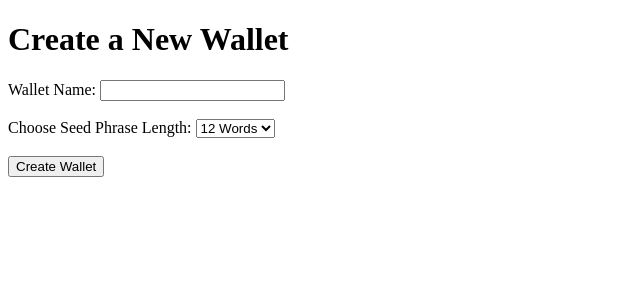
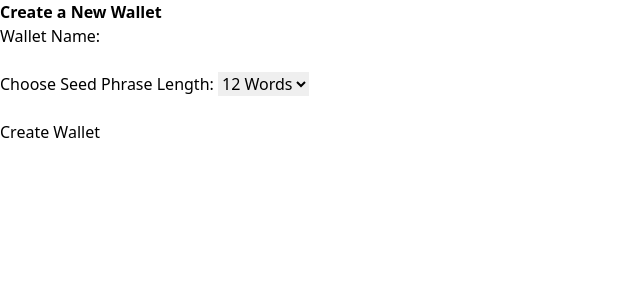
Before and after one commit to 0ceanSlim/elements.py, a Flask app: page / in a window 1280 px wide. Shown: the top 300 px of the page, without its empty margins (0-640 px from the left). Run offline with Flask 3, Linux system fonts and the light colour scheme.

Commit message:
tailwindcss added to flask app

```diff
--- /dev/null
+++ b/app/static/common.js
@@ -0,0 +1 @@
+//javascript placeholder
--- /dev/null
+++ b/app/static/style/input.css
@@ -0,0 +1,5 @@
+@config "tailwind.config.js";
+
+@tailwind base;
+@tailwind components;
+@tailwind utilities;
--- /dev/null
+++ b/app/static/style/output.css
@@ -0,0 +1,549 @@
+/*
+! tailwindcss v3.3.6 | MIT License | https://tailwindcss.com
+*/
+
+/*
+1. Prevent padding and border from affecting element width. (https://github.com/mozdevs/cssremedy/issues/4)
+2. Allow adding a border to an element by just adding a border-width. (https://github.com/tailwindcss/tailwindcss/pull/116)
+*/
+
+*,
+::before,
+::after {
+  box-sizing: border-box;
+  /* 1 */
+  border-width: 0;
+  /* 2 */
+  border-style: solid;
+  /* 2 */
+  border-color: #e5e7eb;
+  /* 2 */
+}
+
+::before,
+::after {
+  --tw-content: '';
+}
+
+/*
+1. Use a consistent sensible line-height in all browsers.
+2. Prevent adjustments of font size after orientation changes in iOS.
+3. Use a more readable tab size.
+4. Use the user's configured `sans` font-family by default.
+5. Use the user's configured `sans` font-feature-settings by default.
+6. Use the user's configured `sans` font-variation-settings by default.
+*/
+
+html {
+  line-height: 1.5;
+  /* 1 */
+  -webkit-text-size-adjust: 100%;
+  /* 2 */
+  -moz-tab-size: 4;
+  /* 3 */
+  -o-tab-size: 4;
+     tab-size: 4;
+  /* 3 */
+  font-family: ui-sans-serif, system-ui, -apple-system, BlinkMacSystemFont, "Segoe UI", Roboto, "Helvetica Neue", Arial, "Noto Sans", sans-serif, "Apple Color Emoji", "Segoe UI Emoji", "Segoe UI Symbol", "Noto Color Emoji";
+  /* 4 */
+  font-feature-settings: normal;
+  /* 5 */
+  font-variation-settings: normal;
+  /* 6 */
+}
+
+/*
+1. Remove the margin in all browsers.
+2. Inherit line-height from `html` so users can set them as a class directly on the `html` element.
+*/
+
+body {
+  margin: 0;
+  /* 1 */
+  line-height: inherit;
+  /* 2 */
+}
+
+/*
+1. Add the correct height in Firefox.
+2. Correct the inheritance of border color in Firefox. (https://bugzilla.mozilla.org/show_bug.cgi?id=190655)
+3. Ensure horizontal rules are visible by default.
+*/
+
+hr {
+  height: 0;
+  /* 1 */
+  color: inherit;
+  /* 2 */
+  border-top-width: 1px;
+  /* 3 */
+}
+
+/*
+Add the correct text decoration in Chrome, Edge, and Safari.
+*/
+
+abbr:where([title]) {
+  -webkit-text-decoration: underline dotted;
+          text-decoration: underline dotted;
+}
+
+/*
+Remove the default font size and weight for headings.
+*/
+
+h1,
+h2,
+h3,
+h4,
+h5,
+h6 {
+  font-size: inherit;
+  font-weight: inherit;
+}
+
+/*
+Reset links to optimize for opt-in styling instead of opt-out.
+*/
+
+a {
+  color: inherit;
+  text-decoration: inherit;
+}
+
+/*
+Add the correct font weight in Edge and Safari.
+*/
+
+b,
+strong {
+  font-weight: bolder;
+}
+
+/*
+1. Use the user's configured `mono` font-family by default.
+2. Use the user's configured `mono` font-feature-settings by default.
+3. Use the user's configured `mono` font-variation-settings by default.
+4. Correct the odd `em` font sizing in all browsers.
+*/
+
+code,
+kbd,
+samp,
+pre {
+  font-family: ui-monospace, SFMono-Regular, Menlo, Monaco, Consolas, "Liberation Mono", "Courier New", monospace;
+  /* 1 */
+  font-feature-settings: normal;
+  /* 2 */
+  font-variation-settings: normal;
+  /* 3 */
+  font-size: 1em;
+  /* 4 */
+}
+
+/*
+Add the correct font size in all browsers.
+*/
+
+small {
+  font-size: 80%;
+}
+
+/*
+Prevent `sub` and `sup` elements from affecting the line height in all browsers.
+*/
+
+sub,
+sup {
+  font-size: 75%;
+  line-height: 0;
+  position: relative;
+  vertical-align: baseline;
+}
+
+sub {
+  bottom: -0.25em;
+}
+
+sup {
+  top: -0.5em;
+}
+
+/*
+1. Remove text indentation from table contents in Chrome and Safari. (https://bugs.chromium.org/p/chromium/issues/detail?id=999088, https://bugs.webkit.org/show_bug.cgi?id=201297)
+2. Correct table border color inheritance in all Chrome and Safari. (https://bugs.chromium.org/p/chromium/issues/detail?id=935729, https://bugs.webkit.org/show_bug.cgi?id=195016)
+3. Remove gaps between table borders by default.
+*/
+
+table {
+  text-indent: 0;
+  /* 1 */
+  border-color: inherit;
+  /* 2 */
+  border-collapse: collapse;
+  /* 3 */
+}
+
+/*
+1. Change the font styles in all browsers.
+2. Remove the margin in Firefox and Safari.
+3. Remove default padding in all browsers.
+*/
+
+button,
+input,
+optgroup,
+select,
+textarea {
+  font-family: inherit;
+  /* 1 */
+  font-feature-settings: inherit;
+  /* 1 */
+  font-variation-settings: inherit;
+  /* 1 */
+  font-size: 100%;
+  /* 1 */
+  font-weight: inherit;
+  /* 1 */
+  line-height: inherit;
+  /* 1 */
+  color: inherit;
+  /* 1 */
+  margin: 0;
+  /* 2 */
+  padding: 0;
+  /* 3 */
+}
+
+/*
+Remove the inheritance of text transform in Edge and Firefox.
+*/
+
+button,
+select {
+  text-transform: none;
+}
+
+/*
+1. Correct the inability to style clickable types in iOS and Safari.
+2. Remove default button styles.
+*/
+
+button,
+[type='button'],
+[type='reset'],
+[type='submit'] {
+  -webkit-appearance: button;
+  /* 1 */
+  background-color: transparent;
+  /* 2 */
+  background-image: none;
+  /* 2 */
+}
+
+/*
+Use the modern Firefox focus style for all focusable elements.
+*/
+
+:-moz-focusring {
+  outline: auto;
+}
+
+/*
+Remove the additional `:invalid` styles in Firefox. (https://github.com/mozilla/gecko-dev/blob/2f9eacd9d3d995c937b4251a5557d95d494c9be1/layout/style/res/forms.css#L728-L737)
+*/
+
+:-moz-ui-invalid {
+  box-shadow: none;
+}
+
+/*
+Add the correct vertical alignment in Chrome and Firefox.
+*/
+
+progress {
+  vertical-align: baseline;
+}
+
+/*
+Correct the cursor style of increment and decrement buttons in Safari.
+*/
+
+::-webkit-inner-spin-button,
+::-webkit-outer-spin-button {
+  height: auto;
+}
+
+/*
+1. Correct the odd appearance in Chrome and Safari.
+2. Correct the outline style in Safari.
+*/
+
+[type='search'] {
+  -webkit-appearance: textfield;
+  /* 1 */
+  outline-offset: -2px;
+  /* 2 */
+}
+
+/*
+Remove the inner padding in Chrome and Safari on macOS.
+*/
+
+::-webkit-search-decoration {
+  -webkit-appearance: none;
+}
+
+/*
+1. Correct the inability to style clickable types in iOS and Safari.
+2. Change font properties to `inherit` in Safari.
+*/
+
+::-webkit-file-upload-button {
+  -webkit-appearance: button;
+  /* 1 */
+  font: inherit;
+  /* 2 */
+}
+
+/*
+Add the correct display in Chrome and Safari.
+*/
+
+summary {
+  display: list-item;
+}
+
+/*
+Removes the default spacing and border for appropriate elements.
+*/
+
+blockquote,
+dl,
+dd,
+h1,
+h2,
+h3,
+h4,
+h5,
+h6,
+hr,
+figure,
+p,
+pre {
+  margin: 0;
+}
+
+fieldset {
+  margin: 0;
+  padding: 0;
+}
+
+legend {
+  padding: 0;
+}
+
+ol,
+ul,
+menu {
+  list-style: none;
+  margin: 0;
+  padding: 0;
+}
+
+/*
+Reset default styling for dialogs.
+*/
+
+dialog {
+  padding: 0;
+}
+
+/*
+Prevent resizing textareas horizontally by default.
+*/
+
+textarea {
+  resize: vertical;
+}
+
+/*
+1. Reset the default placeholder opacity in Firefox. (https://github.com/tailwindlabs/tailwindcss/issues/3300)
+2. Set the default placeholder color to the user's configured gray 400 color.
+*/
+
+input::-moz-placeholder, textarea::-moz-placeholder {
+  opacity: 1;
+  /* 1 */
+  color: #9ca3af;
+  /* 2 */
+}
+
+input::placeholder,
+textarea::placeholder {
+  opacity: 1;
+  /* 1 */
+  color: #9ca3af;
+  /* 2 */
+}
+
+/*
+Set the default cursor for buttons.
+*/
+
+button,
+[role="button"] {
+  cursor: pointer;
+}
+
+/*
+Make sure disabled buttons don't get the pointer cursor.
+*/
+
+:disabled {
+  cursor: default;
+}
+
+/*
+1. Make replaced elements `display: block` by default. (https://github.com/mozdevs/cssremedy/issues/14)
+2. Add `vertical-align: middle` to align replaced elements more sensibly by default. (https://github.com/jensimmons/cssremedy/issues/14#issuecomment-634934210)
+   This can trigger a poorly considered lint error in some tools but is included by design.
+*/
+
+img,
+svg,
+video,
+canvas,
+audio,
+iframe,
+embed,
+object {
+  display: block;
+  /* 1 */
+  vertical-align: middle;
+  /* 2 */
+}
+
+/*
+Constrain images and videos to the parent width and preserve their intrinsic aspect ratio. (https://github.com/mozdevs/cssremedy/issues/14)
+*/
+
+img,
+video {
+  max-width: 100%;
+  height: auto;
+}
+
+/* Make elements with the HTML hidden attribute stay hidden by default */
+
+[hidden] {
+  display: none;
+}
+
+*, ::before, ::after {
+  --tw-border-spacing-x: 0;
+  --tw-border-spacing-y: 0;
+  --tw-translate-x: 0;
+  --tw-translate-y: 0;
+  --tw-rotate: 0;
+  --tw-skew-x: 0;
+  --tw-skew-y: 0;
+  --tw-scale-x: 1;
+  --tw-scale-y: 1;
+  --tw-pan-x:  ;
+  --tw-pan-y:  ;
+  --tw-pinch-zoom:  ;
+  --tw-scroll-snap-strictness: proximity;
+  --tw-gradient-from-position:  ;
+  --tw-gradient-via-position:  ;
+  --tw-gradient-to-position:  ;
+  --tw-ordinal:  ;
+  --tw-slashed-zero:  ;
+  --tw-numeric-figure:  ;
+  --tw-numeric-spacing:  ;
+  --tw-numeric-fraction:  ;
+  --tw-ring-inset:  ;
+  --tw-ring-offset-width: 0px;
+  --tw-ring-offset-color: #fff;
+  --tw-ring-color: rgb(59 130 246 / 0.5);
+  --tw-ring-offset-shadow: 0 0 #0000;
+  --tw-ring-shadow: 0 0 #0000;
+  --tw-shadow: 0 0 #0000;
+  --tw-shadow-colored: 0 0 #0000;
+  --tw-blur:  ;
+  --tw-brightness:  ;
+  --tw-contrast:  ;
+  --tw-grayscale:  ;
+  --tw-hue-rotate:  ;
+  --tw-invert:  ;
+  --tw-saturate:  ;
+  --tw-sepia:  ;
+  --tw-drop-shadow:  ;
+  --tw-backdrop-blur:  ;
+  --tw-backdrop-brightness:  ;
+  --tw-backdrop-contrast:  ;
+  --tw-backdrop-grayscale:  ;
+  --tw-backdrop-hue-rotate:  ;
+  --tw-backdrop-invert:  ;
+  --tw-backdrop-opacity:  ;
+  --tw-backdrop-saturate:  ;
+  --tw-backdrop-sepia:  ;
+}
+
+::backdrop {
+  --tw-border-spacing-x: 0;
+  --tw-border-spacing-y: 0;
+  --tw-translate-x: 0;
+  --tw-translate-y: 0;
+  --tw-rotate: 0;
+  --tw-skew-x: 0;
+  --tw-skew-y: 0;
+  --tw-scale-x: 1;
+  --tw-scale-y: 1;
+  --tw-pan-x:  ;
+  --tw-pan-y:  ;
+  --tw-pinch-zoom:  ;
+  --tw-scroll-snap-strictness: proximity;
+  --tw-gradient-from-position:  ;
+  --tw-gradient-via-position:  ;
+  --tw-gradient-to-position:  ;
+  --tw-ordinal:  ;
+  --tw-slashed-zero:  ;
+  --tw-numeric-figure:  ;
+  --tw-numeric-spacing:  ;
+  --tw-numeric-fraction:  ;
+  --tw-ring-inset:  ;
+  --tw-ring-offset-width: 0px;
+  --tw-ring-offset-color: #fff;
+  --tw-ring-color: rgb(59 130 246 / 0.5);
+  --tw-ring-offset-shadow: 0 0 #0000;
+  --tw-ring-shadow: 0 0 #0000;
+  --tw-shadow: 0 0 #0000;
+  --tw-shadow-colored: 0 0 #0000;
+  --tw-blur:  ;
+  --tw-brightness:  ;
+  --tw-contrast:  ;
+  --tw-grayscale:  ;
+  --tw-hue-rotate:  ;
+  --tw-invert:  ;
+  --tw-saturate:  ;
+  --tw-sepia:  ;
+  --tw-drop-shadow:  ;
+  --tw-backdrop-blur:  ;
+  --tw-backdrop-brightness:  ;
+  --tw-backdrop-contrast:  ;
+  --tw-backdrop-grayscale:  ;
+  --tw-backdrop-hue-rotate:  ;
+  --tw-backdrop-invert:  ;
+  --tw-backdrop-opacity:  ;
+  --tw-backdrop-saturate:  ;
+  --tw-backdrop-sepia:  ;
+}
+
+.font-bold {
+  font-weight: 700;
+}
+
+.italic {
+  font-style: italic;
+}
--- a/app/templates/index.html
+++ b/app/templates/index.html
@@ -2,14 +2,11 @@
 <html lang="en">
 <head>
     <meta charset="UTF-8">
+    <link rel="stylesheet" type="text/css" href="../static/style/output.css" />
     <title>Create Wallet</title>
-    <!-- Add your CSS stylesheets here if any -->
-    <style>
-        /* Add your styles here */
-    </style>
 </head>
 <body>
-    <h1>Create a New Wallet</h1>
+    <h1 class="font-bold">Create a New Wallet</h1>
     <form id="walletForm">
         <label for="walletName">Wallet Name:</label>
         <input type="text" id="walletName" name="walletName" required><br><br>
```
Also changed, not shown: app/static/style/tailwind.config.js (added, +8 -0 lines), README.md, app/static/style/readme.md (added).
